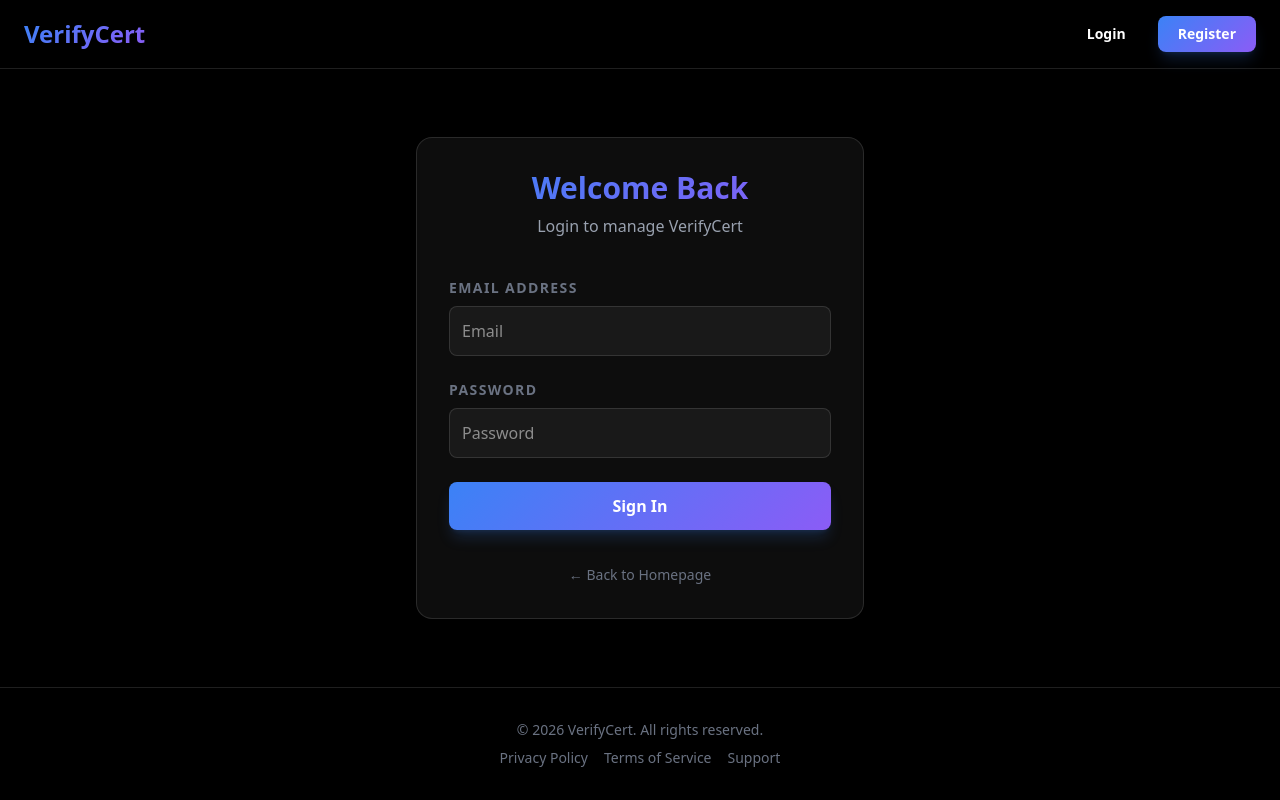
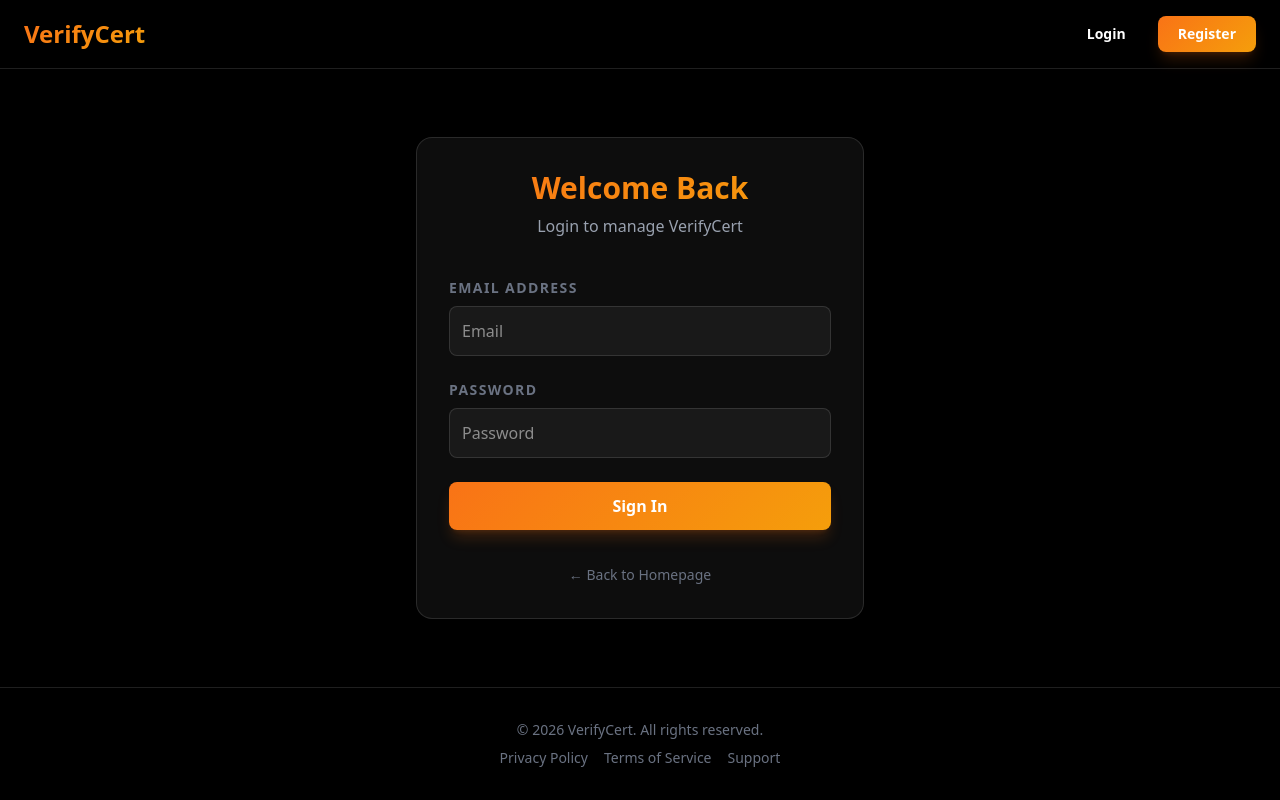
Before and after one commit to Adarsh-MG101/VerifyCert1, a Next.js app in the folder client/: page /login in a window 1280 px wide. Built offline with nearby package versions, Linux system fonts and the light colour scheme.

Commit message:
changed theme

```diff
--- a/client/src/app/dashboard/existing-templates/page.js
+++ b/client/src/app/dashboard/existing-templates/page.js
@@ -287,7 +287,7 @@ export default function ExistingTemplatesPage() {
                                                 </button>
                                                 <button
                                                     onClick={() => { setEditingTemplate(t); setNewName(t.name); }}
-                                                    className="w-8 h-8 rounded-lg bg-white/5 border border-white/10 flex items-center justify-center text-gray-400 hover:bg-blue-500/20 hover:text-blue-500 transition-all"
+                                                    className="w-8 h-8 rounded-lg bg-white/5 border border-white/10 flex items-center justify-center text-gray-400 hover:bg-orange-500/20 hover:text-orange-500 transition-all"
                                                     title="Rename"
                                                 >
                                                     <svg xmlns="http://www.w3.org/2000/svg" width="16" height="16" viewBox="0 0 24 24" fill="none" stroke="currentColor" strokeWidth="2" strokeLinecap="round" strokeLinejoin="round"><path d="M12 20h9"></path><path d="M16.5 3.5a2.121 2.121 0 0 1 3 3L7 19l-4 1 1-4L16.5 3.5z"></path></svg>
--- a/client/src/app/dashboard/page.js
+++ b/client/src/app/dashboard/page.js
@@ -42,9 +42,9 @@ export default function DashboardPage() {
     }, []);
 
     const statCards = [
-        { title: 'Total Templates', value: stats.totalTemplates, color: 'text-blue-400' },
+        { title: 'Total Templates', value: stats.totalTemplates, color: 'text-orange-400' },
         { title: 'Documents Issued', value: stats.documentsIssued, color: 'text-green-400' },
-        { title: 'Pending Verifications', value: stats.pendingVerifications, color: 'text-purple-400' },
+        { title: 'Pending Verifications', value: stats.pendingVerifications, color: 'text-yellow-400' },
     ];
 
     return (
--- a/client/src/app/globals.css
+++ b/client/src/app/globals.css
@@ -28,7 +28,7 @@
   }
 
   .input {
-    @apply w-full p-3 rounded-lg bg-glass border border-glass-border text-white outline-none focus:border-purple-500 transition-colors;
+    @apply w-full p-3 rounded-lg bg-glass border border-glass-border text-white outline-none focus:border-orange-500 transition-colors;
     color-scheme: dark;
   }
 
--- a/client/src/components/ThemeSettings.css
+++ b/client/src/components/ThemeSettings.css
@@ -10,8 +10,8 @@
   --color-bg: #000000;
 
   /* 30% - Primary Brand Colors (Logo) */
-  --color-primary: #3b82f6;
-  --color-accent: #8b5cf6;
+  --color-primary: #f97316;
+  --color-accent: #f59e0b;
 
   /* 10% - Text and High Contrast Highlights */
   --color-text: #ffffff;
```
